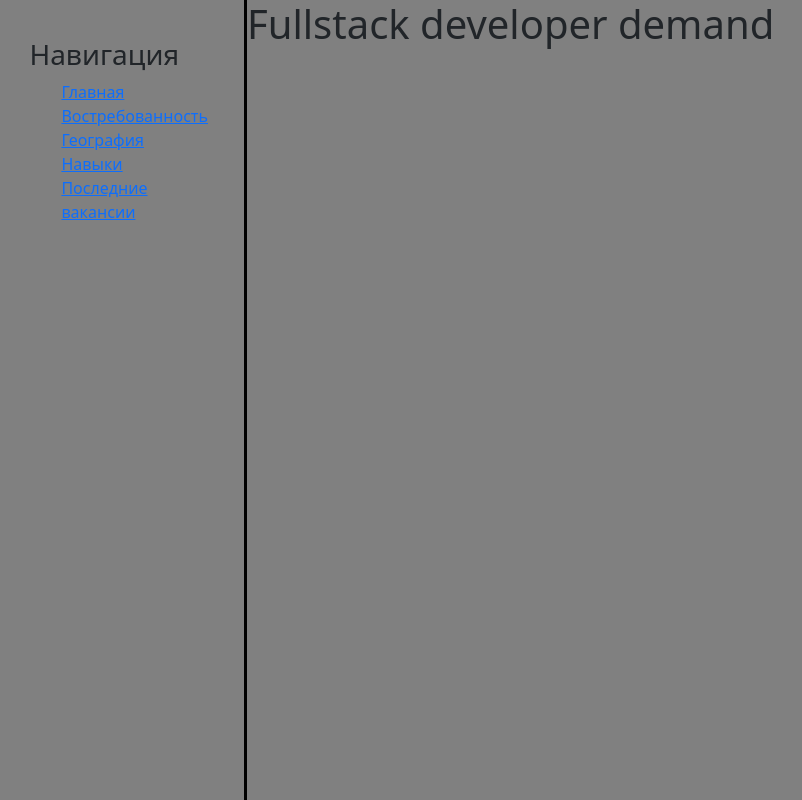
After one commit to DmdMr/fullstack, a Django app: template website/main/templates/main/demand.html in a window 1280 px wide. The commit adds this page. Shown: the whole page, without its empty margins (9-811 px from the left). Run offline with Django 4.2, Linux system fonts and the light colour scheme; the template is opened without the code that fills it, so the values that code supplies are empty; some libraries are stand-ins or nearby versions.

Commit message:
added other html pages, made links for them

```diff
--- /dev/null
+++ b/website/main/static/main/css/main.css
@@ -0,0 +1,25 @@
+body {
+    background: grey;
+}
+
+aside {
+    float: left;
+    background: light-blue;
+    width: 20%;
+    padding: 3%;
+    height: 100vh;
+    border-right: 3px solid black;
+    margin: auto;
+}
+
+aside ul {
+    list-style: none;
+    margin-left: 0;
+    display: block;
+}
+
+main .descr {
+    float: left;
+    text-align: center;
+    max-width: 70%;
+}
--- /dev/null
+++ b/website/main/templates/main/demand.html
@@ -0,0 +1,10 @@
+{% extends 'main/layout.html' %}
+
+{% block title %}Fullstack Demand{% endblock%}
+
+{% block content %}
+    <div class="descr">
+    <h1>Fullstack developer demand</h1>
+
+    </div>
+{% endblock %}
--- a/website/main/templates/main/layout.html
+++ b/website/main/templates/main/layout.html
@@ -1,3 +1,4 @@
+{% load static%}
 <!doctype html>
 <html lang="en">
 <head>
@@ -6,11 +7,25 @@
           content="width=device-width, user-scalable=no, initial-scale=1.0, maximum-scale=1.0, minimum-scale=1.0">
     <meta http-equiv="X-UA-Compatible" content="ie=edge">
     <title>{% block title %}{% endblock%}</title>
+    <link rel="stylesheet" href="https://cdn.jsdelivr.net/npm/bootstrap@5.2.3/dist/css/bootstrap.min.css">
+    <link rel="stylesheet" href="https://use.fontawesome.com/releases/v5.8.2/css/all/css">
+    <link rel="stylesheet" href="{% static 'main/css/main.css'%}">
 </head>
 <body>
-    {% block content %}
+    <aside>
+        <h3>Навигация</h3>
+        <ul>
+            <a href="{% url 'main'%}" ><li>Главная</li></a>
+            <a href="{% url 'demand'%}" ><li>Востребованность</li></a>
+            <a href="{% url 'geography'%}" ><li>География</li></a>
+            <a href="{% url 'skills'%}" ><li>Навыки</li></a>
+            <a href="{% url 'last_jobs'%}" ><li>Последние вакансии</li></a>
+        </ul>
+    </aside>
+    <main>
+       {% block content %}
 
-    {% endblock %}
-
-</body>
+        {% endblock %}
+    </main>
+  </body>
 </html>
--- a/website/main/urls.py
+++ b/website/main/urls.py
@@ -2,6 +2,9 @@ from django.urls import path
 from . import views
 
 urlpatterns = [
-    path('', views.index),
-    path('about/', views.about)
+    path('', views.index, name='main'),
+    path('demand/', views.about, name='demand'),
+    path('geography/', views.about, name='geography'),
+    path('skills/', views.about, name='skills'),
+    path('last_jobs/', views.about, name='last_jobs'),
 ]
--- a/website/website/urls.py
+++ b/website/website/urls.py
@@ -20,7 +20,10 @@ from main.views import index
 from django.contrib import admin
 from django.urls import path, include
 
+from django.conf import settings
+from django.conf.urls.static import static
+
 urlpatterns = [
     path('admin/', admin.site.urls),
     path('', include('main.urls'))
-]
+] + static(settings.STATIC_URL, document_root=settings.STATIC_ROOT)
```
Also changed, not shown: website/main/templates/main/index.html (+9 -2 lines), website/website/settings.py (+7 -3 lines), website/main/static/main/img/fullstack.png (added).
